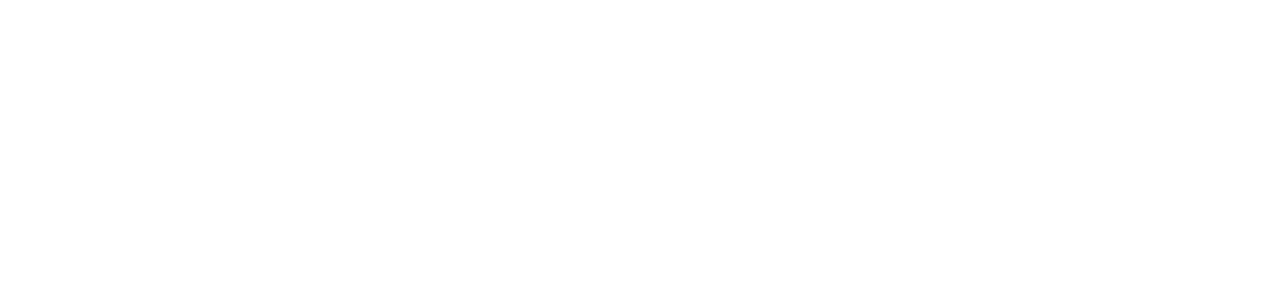
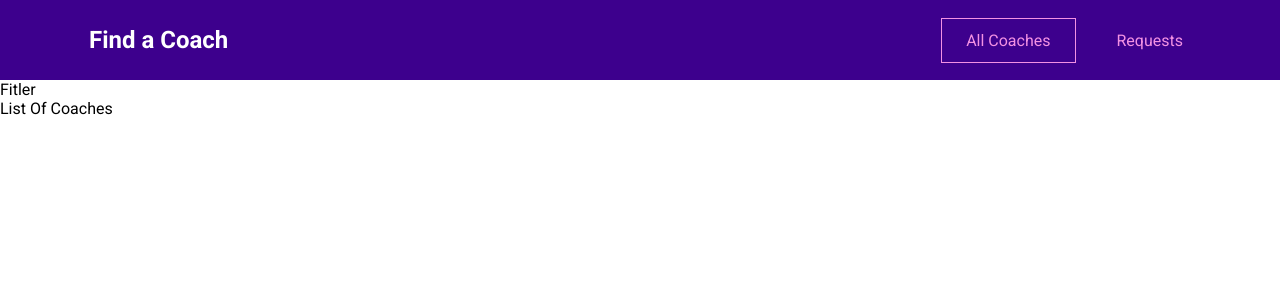
Before and after one commit to mohammad-zrar/find-a-coach, a Vue app: page /coaches in a window 1280 px wide. Before the commit this address led to /coaches#/coaches. Shown: the top 300 px of the page. Built offline with nearby package versions, Linux system fonts and the light colour scheme.

Commit message:
Working on the main layout & styling

```diff
--- a/src/App.vue
+++ b/src/App.vue
@@ -1,3 +1,29 @@
 <template>
+  <the-header></the-header>
   <router-view></router-view>
 </template>
+
+<script>
+import TheHeader from './components/TheHeader.vue';
+export default {
+  components: {
+    TheHeader,
+  },
+};
+</script>
+
+<style>
+@import url('https://fonts.googleapis.com/css2?family=Roboto:wght@400;700&display=swap');
+
+* {
+  box-sizing: border-box;
+}
+
+html {
+  font-family: 'Roboto', sans-serif;
+}
+
+body {
+  margin: 0;
+}
+</style>
--- /dev/null
+++ b/src/components/TheHeader.vue
@@ -0,0 +1,72 @@
+<template>
+  <header>
+    <nav>
+      <h1><router-link to="/">Find a Coach</router-link></h1>
+      <ul>
+        <li><router-link to="/coaches">All Coaches</router-link></li>
+        <li><router-link to="/requests">Requests</router-link></li>
+      </ul>
+    </nav>
+  </header>
+</template>
+
+<style>
+header {
+  width: 100%;
+  height: 5rem;
+  background-color: #3d008d;
+  display: flex;
+  justify-content: center;
+  align-items: center;
+}
+
+header a {
+  text-decoration: none;
+  color: #f391e3;
+  display: inline-block;
+  padding: 0.75rem 1.5rem;
+  border: 1px solid transparent;
+}
+
+a:active,
+a:hover,
+a.router-link-active {
+  border: 1px solid #f391e3;
+}
+
+h1 {
+  margin: 0;
+}
+
+h1 a {
+  color: white;
+  margin: 0;
+}
+
+h1 a:hover,
+h1 a:active,
+h1 a.router-link-active {
+  border-color: transparent;
+}
+
+header nav {
+  width: 90%;
+  margin: auto;
+  display: flex;
+  justify-content: space-between;
+  align-items: center;
+}
+
+header ul {
+  list-style: none;
+  margin: 0;
+  padding: 0;
+  display: flex;
+  justify-content: center;
+  align-items: center;
+}
+
+li {
+  margin: 0 0.5rem;
+}
+</style>
--- a/src/pages/choaches/CoachesList.vue
+++ b/src/pages/choaches/CoachesList.vue
@@ -1,3 +1,4 @@
 <template>
-  <div></div>
+  <section>Fitler</section>
+  <section>List Of Coaches</section>
 </template>
--- a/src/router.js
+++ b/src/router.js
@@ -1,4 +1,4 @@
-import { createRouter, createWebHashHistory } from 'vue-router';
+import { createRouter, createWebHistory } from 'vue-router';
 
 import CoachDetail from './pages/choaches/CoachDetail.vue';
 import CoachList from './pages/choaches/CoachesList.vue';
@@ -8,7 +8,7 @@
 import NotFound from './pages/NotFound.vue';
 
 const router = createRouter({
-  history: createWebHashHistory(),
+  history: createWebHistory(),
   routes: [
     { path: '/', redirect: '/coaches' },
     { path: '/coaches', component: CoachList },
```
